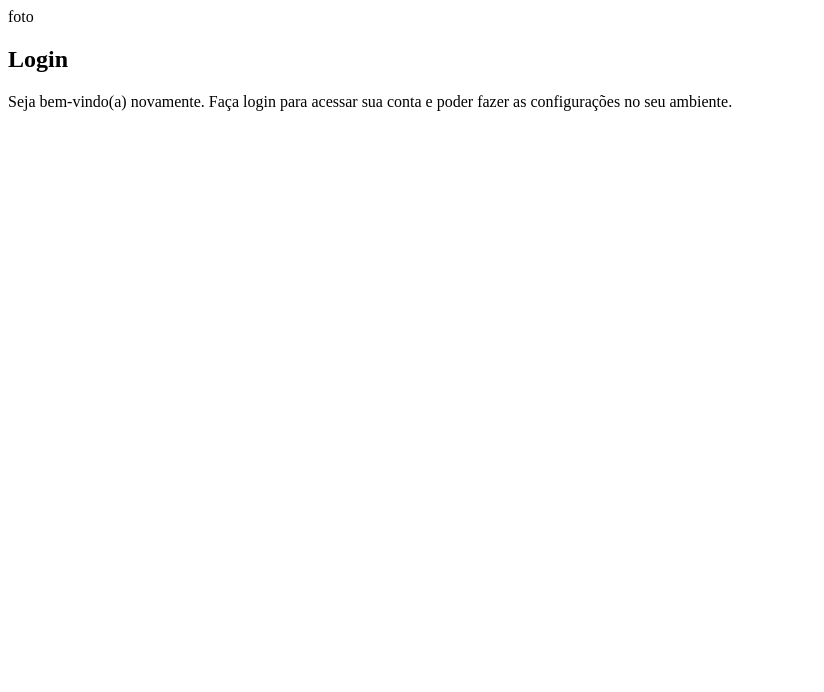
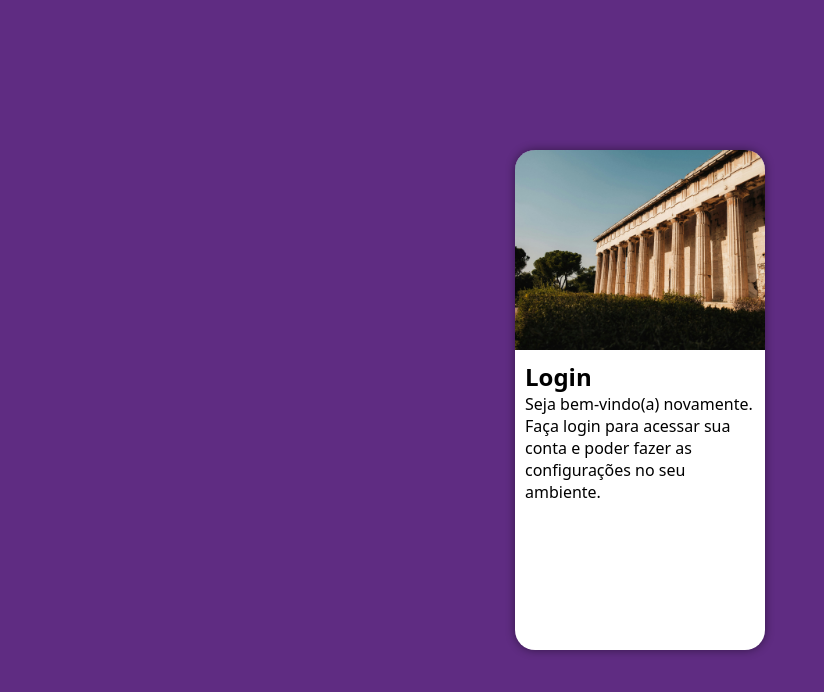
Before and after one commit to viniciusjuste/projeto-login, a plain HTML site: page index.html in a window 1280 px wide. Shown: the whole page, without its empty margins (0-824 px from the left). Drawn offline with Linux system fonts and the light colour scheme.

Commit message:
Criei as css do projeto

```diff
--- a/estilos/style.css
+++ b/estilos/style.css
@@ -4,3 +4,49 @@
     --verde: #49a09d;
     --lilas: #5f2c82;
 }
+
+* {
+    font-family: system-ui, -apple-system, BlinkMacSystemFont, 'Segoe UI', Roboto, Oxygen, Ubuntu, Cantarell, 'Open Sans', 'Helvetica Neue', sans-serif;
+    margin: 0px;
+    padding: 0px;
+    box-sizing: border-box;
+}
+
+html, body {
+    background-color: var(--lilas);
+    height: 100vh;
+    width: 100vw;
+}
+
+main {
+    width: 100vw;
+    height: 100vh;
+    position: relative;
+}
+
+section#login {
+    background-color: white;
+    width: 250px;
+    height: 500px;
+    border-radius: 20px;
+    position: absolute;
+    top: 50%;
+    left: 50%;
+    transform: translate(-50%, -50%);
+    overflow: hidden;
+    box-shadow: 0px 0px 10px rgba(0, 0, 0, 0.454);
+}
+
+section#login > div#imagem {
+    background: var(--lilas) url(../imagens/pexels-airam-datoon-15189438.jpg);
+    height: 200px;
+    background-size: cover;
+    background-repeat: no-repeat;
+    background-position: left bottom;
+    display: block;
+}
+
+section#login > div#formulario {
+    padding: 10px;
+    display: block;
+}
--- a/index.html
+++ b/index.html
@@ -10,7 +10,7 @@
     <main>
         <section id="login">
             <div id="imagem">
-                foto
+                <!-- Aqui vai a imagem nas CSS-->
             </div>
             <div id="formulario">
                 <h1>Login</h1>
```
Also changed, not shown: para uqe serve o overflow.txt (added).
